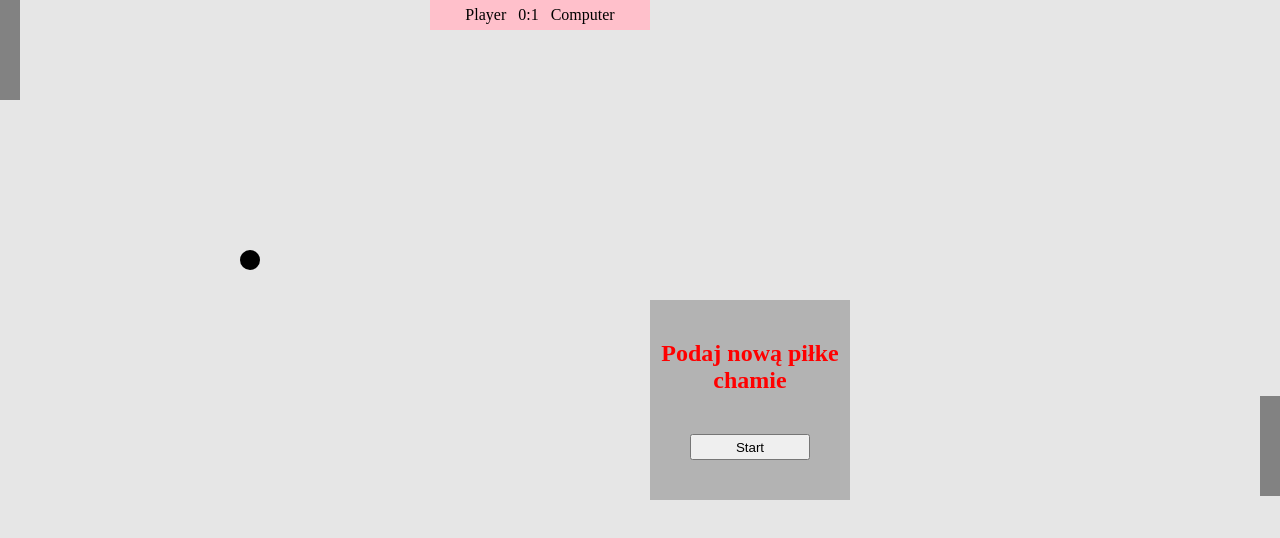
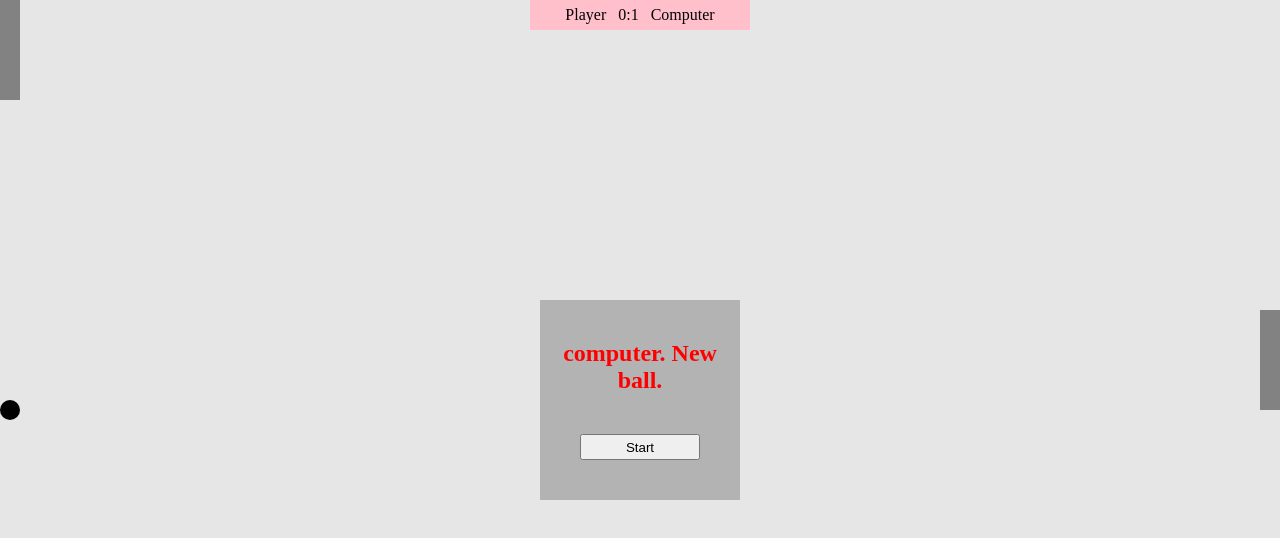
Before and after one commit to pawellicznerski/ping_game, a website built with webpack: page index.html in a window 1280 px wide. Both pictures are taken after a click on the button "Start". Built offline with nearby package versions, Linux system fonts and the light colour scheme.

Commit message:
debugging info styles

```diff
--- a/src/components/ball.js
+++ b/src/components/ball.js
@@ -1,7 +1,7 @@
 export default class Ball{
   constructor(){
     this.ballDOM=document.getElementById('ball');
-    this.ballLeft=240;
+    this.ballLeft=300;
     this.ballTop=250;
     this.ballSpeed=1;
     this.ballDirectionLeft=1;
@@ -9,12 +9,13 @@ export default class Ball{
   }
   setInitialState(){
     this.ballDOM=document.getElementById('ball');
-    this.ballLeft=240;
+    this.ballLeft=150;
     this.ballTop=250;
     this.ballSpeed=1;
     this.ballDirectionLeft=1;
     this.ballDirectionTop=1;
   }
+
   hitTheBall(){
     const palletTopLeft= document.getElementsByClassName('pallet_left')[0].offsetTop;
     const palletTopRight= document.getElementsByClassName('pallet_right')[0].offsetTop;
@@ -37,22 +38,22 @@ export default class Ball{
       winner="player";
       console.log(score.player);
     }
-    score.computer==2||score.player==2?gameOver(winner):newBall();
-    this.setInitialState();
+    score.computer==2||score.player==2?gameOver():newBall();
 
-    function gameOver(winner){
-      console.log("gameOver");
+    function gameOver(){
+      // console.log("jestem w game over");
       info.add(true,winner);
       score.update(true);
     }
 
     function newBall(){
-      info.addNextball()
+      // console.log("jestem w new Ball");
+      info.addNextball(winner)
       score.update();
     }
   }
   updateBall(ball){
-    ball.ballDOM.setAttribute("style",`top:${ball.ballTop}px;left:${ball.ballLeft}px`);
+    ball.ballDOM.setAttribute("style",`display:block;top:${ball.ballTop}px;left:${ball.ballLeft}px`);
     ball.ballLeft=ball.ballLeft-ball.ballDirectionLeft;
     ball.ballTop=ball.ballTop+(ball.ballSpeed*ball.ballDirectionTop);
   }
--- a/src/components/game.js
+++ b/src/components/game.js
@@ -25,7 +25,10 @@ palletComp.movePalletComp = function(){
 
 
 export default class Game{
+
   play(){
+    ball.setInitialState();
+
     document.addEventListener("mousemove",(e)=>{
       const topPosition = window.innerHeight<=e.clientY+100?window.innerHeight-100:e.clientY;
       palletPlayer.palletDOM.setAttribute("style",`top:${topPosition}px`)
@@ -42,7 +45,7 @@ export default class Game{
         ball.stopBall(info,score);
         // console.log(score.scorePLayer,score.scoreComputer);
       }
-      if(ball.ballTop<=0||ball.ballTop+24>=window.innerHeight){
+      if(ball.ballTop<=0||ball.ballTop+28>=window.innerHeight){
         ball.ballDirectionTop=ball.ballDirectionTop*(-1);
       }
       palletComp.movePalletComp();
--- a/src/components/info.js
+++ b/src/components/info.js
@@ -3,8 +3,12 @@ import Game, {ball} from "./game.js";
 const infoDOM = document.getElementsByClassName('info')[0];
 const infoTitleDOM = document.getElementsByClassName('info')[0].children[0];
 
-const newButton = document.createElement("button");
-newButton.addEventListener("click", showInfo)
+// const newButton = document.createElement("button");
+// newButton.addEventListener("click", showInfo);
+//
+// function showInfo(){
+//  ball.setInitialState();
+// }
 
 export default class Info{
   remove(){
@@ -15,13 +19,8 @@ export default class Info{
     infoTitleDOM.innerHTML=`${text}`;
     infoDOM.setAttribute("style","display:flex");
   }
-  addNextball(){
-    // console.log("infoTitleDOMssss",infoTitleDOM);
+  addNextball(winner){
     infoDOM.setAttribute("style","display:flex");
-    infoTitleDOM.innerHTML='Podaj nową piłke chamie';
+    infoTitleDOM.innerHTML=` ${winner}. New ball.`;
   }
 }
-
-function showInfo(){
- ball.setInitialState();
-}
--- a/src/style/style.scss
+++ b/src/style/style.scss
@@ -28,6 +28,7 @@ section.container{
   display: flex;
   justify-content: center;
   align-items: center;
+  // flex-direction: column;
   width: 100%;
   height:100%;
   position: relative;
@@ -35,7 +36,8 @@ section.container{
 }
 
 section.container > .score{
-  align-self: flex-start;
+  position: absolute;
+  top:0;
   width: 220px;
   height:30px;
   background-color:  pink;
@@ -60,6 +62,7 @@ section.container > .pallet_right{
 
 section > #ball{
   position: absolute;
+  display: none;
   background-color: rgba(0, 0, 0, 1);
   border-radius: 10px;
   height: 20px;
```
Also changed, not shown: dist/bundle.js.
